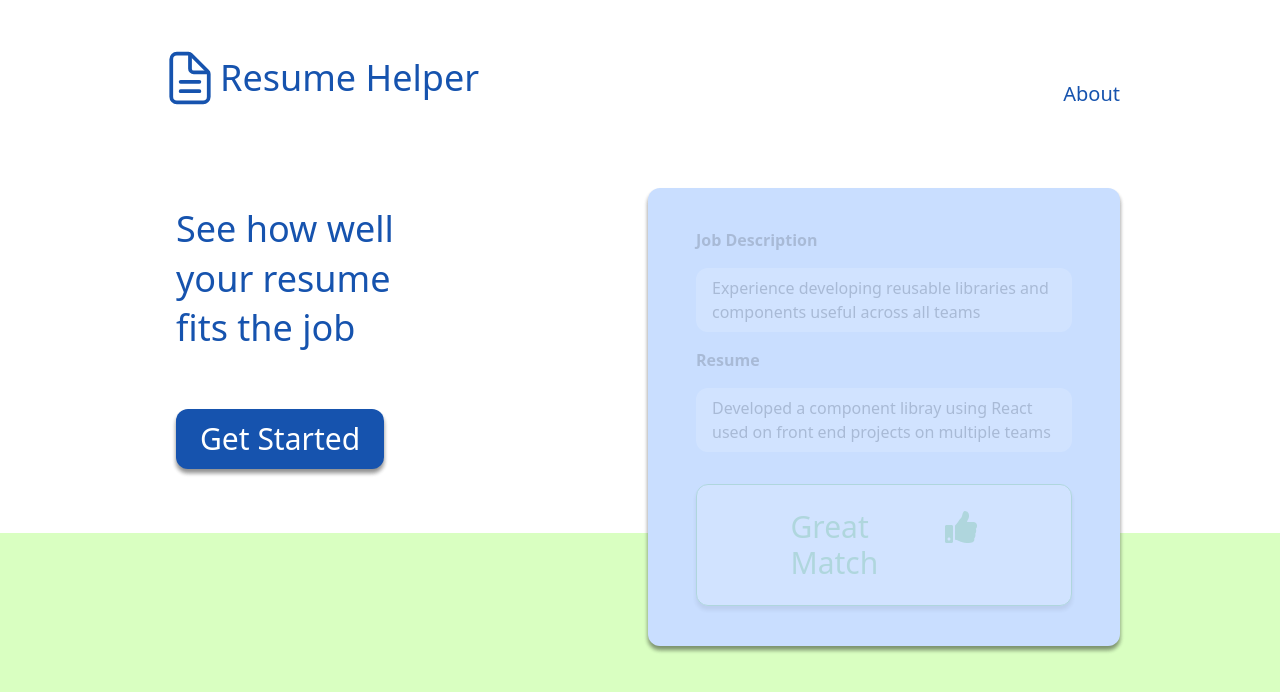
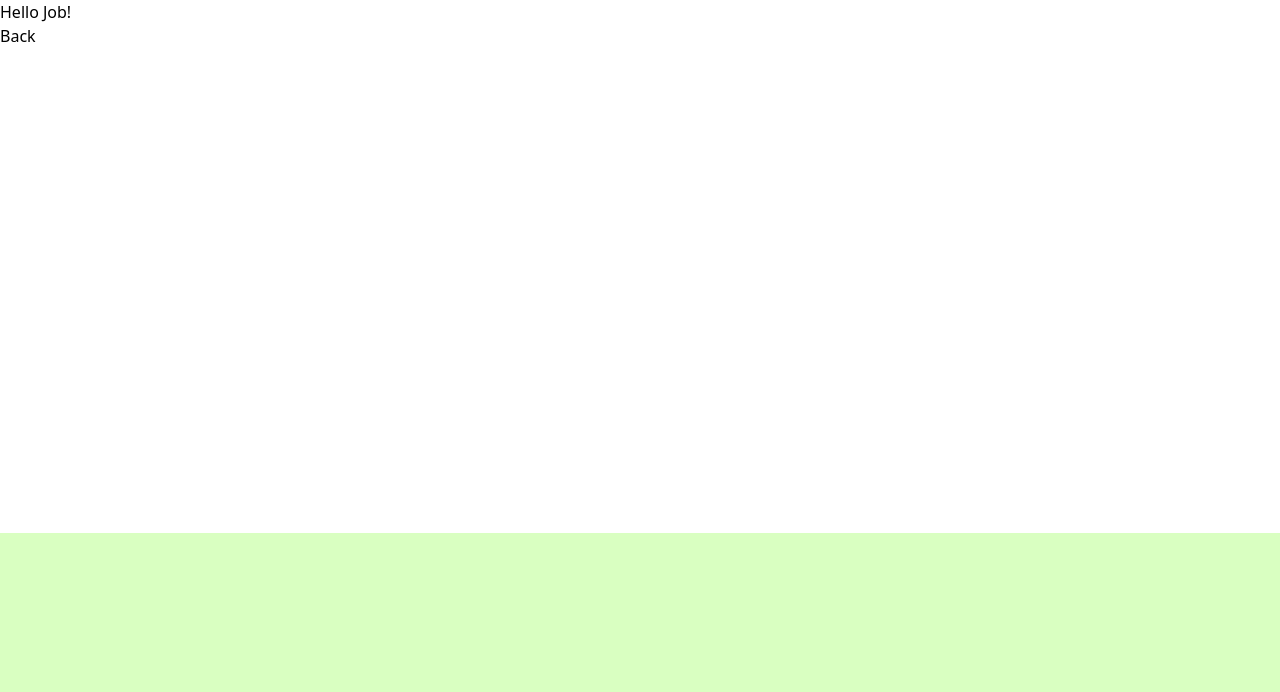
Before and after one commit to johnyi1411/resume-helper, a React (Create React App) app: page /job in a window 1280 px wide. Shown: the top 692 px of the page. Built offline with nearby package versions, Linux system fonts and the light colour scheme.

Commit message:
Move background to App level.

```diff
--- a/package.json
+++ b/package.json
@@ -14,6 +14,7 @@
     "@types/node": "^12.0.0",
     "@types/react": "^16.9.53",
     "@types/react-dom": "^16.9.8",
+    "@types/react-router-dom": "^5.1.7",
     "@types/react-transition-group": "^4.4.0",
     "@types/styled-components": "^5.1.7",
     "autoprefixer": "^9",
--- /dev/null
+++ b/src/App.old.tsx
@@ -0,0 +1,44 @@
+import React from 'react';
+import './index.css';
+
+import Evaluator from './evaluator';
+import { useTextAreaWithoutAsciiCharacters } from './hooks';
+import { TwoColumnGridDiv, TextArea } from './styles';
+import { Landing } from './pages';
+
+const App = () => {
+  const { value: job, bind: bindJob } = useTextAreaWithoutAsciiCharacters('');
+  const { value: resume, bind: bindResume } = useTextAreaWithoutAsciiCharacters('');
+
+  const jobBulletPoints = job.split('\n');
+  const resumeBulletPoints = resume.split('\n');
+
+  return (
+    <>
+      {/* <TwoColumnGridDiv>
+        <div>
+          <TextArea {...bindJob} />
+          <div>
+            {jobBulletPoints.map((bulletPoint, bulletPointIndex) => <p key={bulletPointIndex}>{`${bulletPointIndex}: ${bulletPoint}`}</p>)}
+          </div>
+        </div>
+        <div>
+          <TextArea {...bindResume} />
+          <div>
+            {resumeBulletPoints.map((bulletPoint, bulletPointIndex) => <p key={bulletPointIndex}>{`${bulletPointIndex}: ${bulletPoint}`}</p>)}
+          </div>
+        </div>
+      </TwoColumnGridDiv>
+      {
+        job && resume &&
+        <Evaluator
+          jobBulletPoints={jobBulletPoints}
+          resumeBulletPoints={resumeBulletPoints}
+        />
+      } */}
+      <Landing />
+    </>
+  );
+};
+
+export default App;
--- a/src/App.tsx
+++ b/src/App.tsx
@@ -1,42 +1,27 @@
 import React from 'react';
 import './index.css';
+import {
+  BrowserRouter as Router,
+  Switch,
+  Route,
+} from 'react-router-dom';
 
-import Evaluator from './evaluator';
-import { useTextAreaWithoutAsciiCharacters } from './hooks';
-import { TwoColumnGridDiv, TextArea } from './styles';
-import { Landing } from './pages';
+import { Background, Landing, Job } from './pages';
 
 const App = () => {
-  const { value: job, bind: bindJob } = useTextAreaWithoutAsciiCharacters('');
-  const { value: resume, bind: bindResume } = useTextAreaWithoutAsciiCharacters('');
-
-  const jobBulletPoints = job.split('\n');
-  const resumeBulletPoints = resume.split('\n');
-
   return (
     <>
-      {/* <TwoColumnGridDiv>
-        <div>
-          <TextArea {...bindJob} />
-          <div>
-            {jobBulletPoints.map((bulletPoint, bulletPointIndex) => <p key={bulletPointIndex}>{`${bulletPointIndex}: ${bulletPoint}`}</p>)}
-          </div>
-        </div>
-        <div>
-          <TextArea {...bindResume} />
-          <div>
-            {resumeBulletPoints.map((bulletPoint, bulletPointIndex) => <p key={bulletPointIndex}>{`${bulletPointIndex}: ${bulletPoint}`}</p>)}
-          </div>
-        </div>
-      </TwoColumnGridDiv>
-      {
-        job && resume &&
-        <Evaluator
-          jobBulletPoints={jobBulletPoints}
-          resumeBulletPoints={resumeBulletPoints}
-        />
-      } */}
-      <Landing />
+      <Router>
+        <Switch>
+          <Route path="/job">
+            <Job />
+          </Route>
+          <Route path="/">
+            <Landing />
+          </Route>
+        </Switch>
+      </Router>
+      <Background />
     </>
   );
 };
--- a/src/components/button/index.tsx
+++ b/src/components/button/index.tsx
@@ -2,13 +2,11 @@ import React, { FunctionComponent } from 'react';
 
 export type ButtonProps = {
   buttonText: string;
-  onClick: () => void;
 }
 
-const Button: FunctionComponent<ButtonProps> = ({ buttonText, onClick }) => {
+const Button: FunctionComponent<ButtonProps> = ({ buttonText }) => {
   return <input
     className="text-3xl text-white bg-darkblue py-3 px-6 rounded-xl shadow overflow-visible mb-5"
-    onClick={onClick}
     type="submit"
     value={buttonText}
   />
--- a/src/pages/index.ts
+++ b/src/pages/index.ts
@@ -1 +1,3 @@
 export * from './landing';
+export * from './job';
+export * from './background';
--- /dev/null
+++ b/src/pages/job/index.tsx
@@ -0,0 +1,13 @@
+import React from 'react';
+import { Link } from "react-router-dom";
+
+const Job = () => {
+  return (
+    <>
+      <h1>Hello Job!</h1>
+      <Link to="/">Back</Link>
+    </>
+  )
+};
+
+export { Job };
--- a/src/pages/landing/index.tsx
+++ b/src/pages/landing/index.tsx
@@ -1,6 +1,6 @@
 import React from 'react';
+import { Link } from "react-router-dom";
 
-import { Background } from '../page-template';
 import { About, AnimatedDemo, Button, Header } from '../../components';
 
 const Landing = () => {
@@ -18,15 +18,15 @@ const Landing = () => {
               See how well your resume fits the job
             </p>
             <div className="mt-14">
-              <Button onClick={() => console.log('yo')} buttonText="Get Started" />
+              <Link to="/job">
+                <Button buttonText="Get Started" />
+              </Link>
             </div>
           </div>
 
           <AnimatedDemo />
         </div>
       </div>
-
-      <Background />
     </>
   );
 }
--- a/tailwind.config.js
+++ b/tailwind.config.js
@@ -19,18 +19,6 @@ module.exports = {
       zIndex: {
         '-1': '-1',
       },
-      height: {
-        '440px': '440px',
-      },
-      animation: {
-        'infinite': 'move-bg 10s linear infinite',
-      },
-      keyframes: {
-        'move-bg': {
-          '0%':   { 'opacity': '0' },
-          '100%': { 'opacity': '1' },
-        }
-      }
     },
   },
   variants: {
```
Also changed, not shown: src/pages/background/index.tsx (renamed from src/pages/page-template/index.tsx), 2 other files (tests, documents, lock files or other folders).
